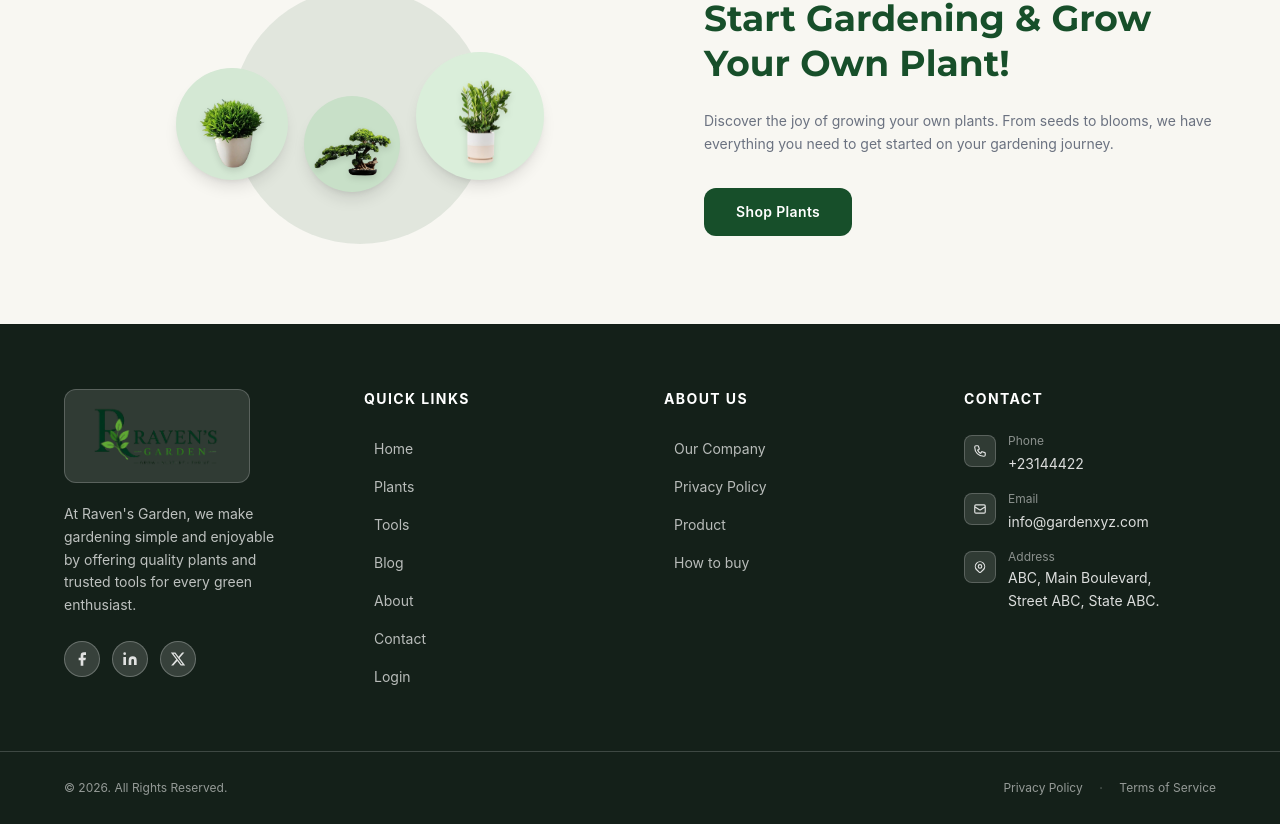
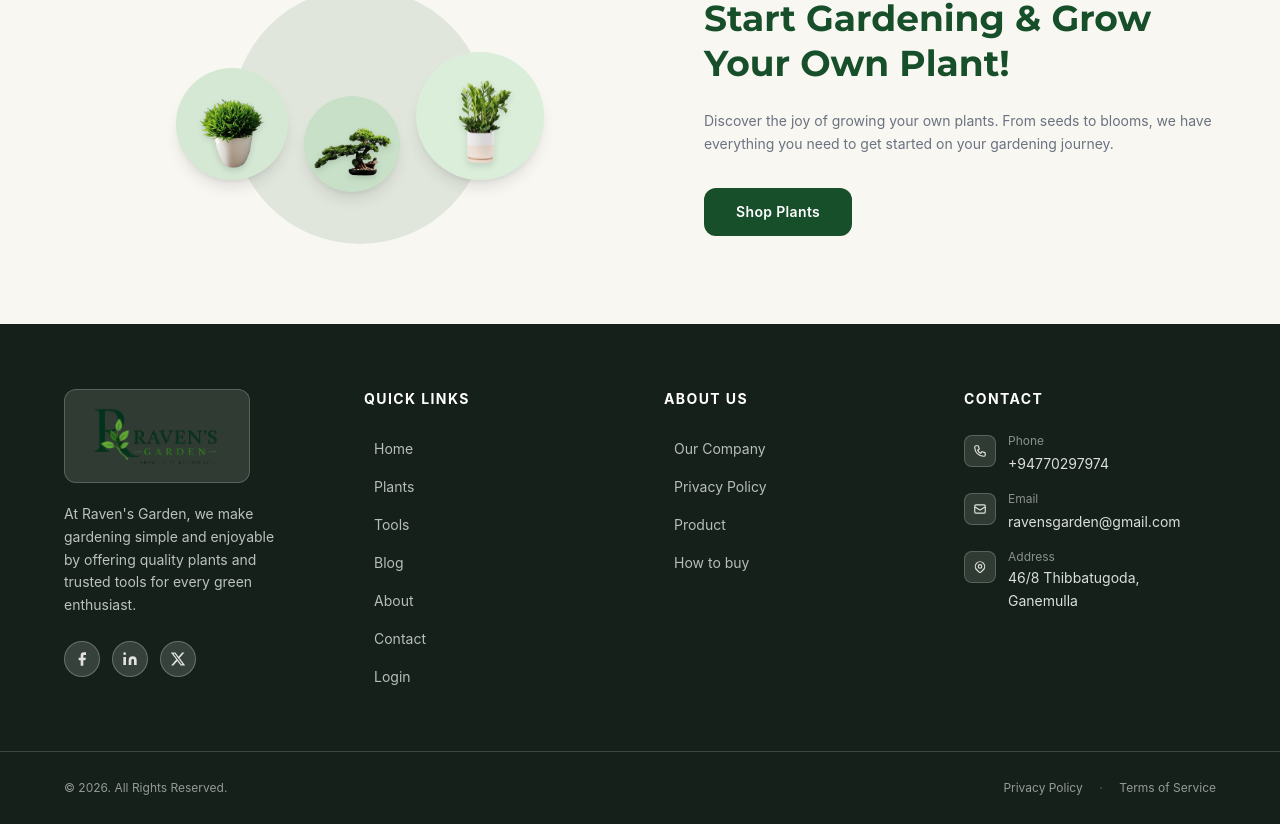
Before and after one commit to Benuka-Vinwath/ravens-garden, a Vue app: page / in a window 1280 px wide. Shown: the part 2312-3136 px from the top of the page. Built offline with nearby package versions, Linux system fonts and the light colour scheme.

Commit message:
change contact us

```diff
--- a/src/components/Footer.vue
+++ b/src/components/Footer.vue
@@ -238,10 +238,10 @@ const handleAboutLinkNav = (label: string): void => {
               <div>
                 <p class="text-xs mb-0.5" :style="isDark ? 'color:#6b7280;' : 'color:rgba(255,255,255,0.5);'">Phone</p>
                 <a
-                  href="tel:+23144422"
+                  href="tel:+94770297974"
                   class="text-sm transition-colors duration-200"
                   :style="isDark ? 'color:#d1d5db;' : 'color:rgba(255,255,255,0.85);'"
-                >+23144422</a>
+                >+94770297974</a>
               </div>
             </li>
 
@@ -260,10 +260,10 @@ const handleAboutLinkNav = (label: string): void => {
               <div>
                 <p class="text-xs mb-0.5" :style="isDark ? 'color:#6b7280;' : 'color:rgba(255,255,255,0.5);'">Email</p>
                 <a
-                  href="mailto:info@gardenxyz.com"
+                  href="mailto:ravensgarden@gmail.com"
                   class="text-sm transition-colors duration-200 break-all"
                   :style="isDark ? 'color:#d1d5db;' : 'color:rgba(255,255,255,0.85);'"
-                >info@gardenxyz.com</a>
+                >ravensgarden@gmail.com</a>
               </div>
             </li>
 
@@ -283,7 +283,7 @@ const handleAboutLinkNav = (label: string): void => {
               <div>
                 <p class="text-xs mb-0.5" :style="isDark ? 'color:#6b7280;' : 'color:rgba(255,255,255,0.5);'">Address</p>
                 <p class="text-sm leading-relaxed" :style="isDark ? 'color:#d1d5db;' : 'color:rgba(255,255,255,0.85);'">
-                  ABC, Main Boulevard,<br />Street ABC, State ABC.
+                  46/8 Thibbatugoda,<br />Ganemulla
                 </p>
               </div>
             </li>
```
